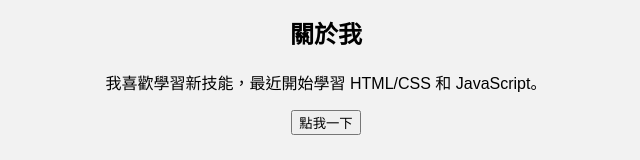
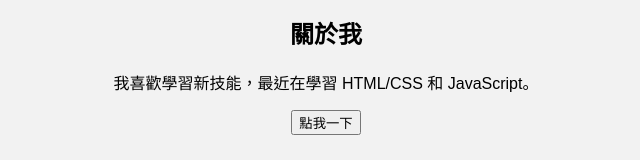
Before and after one commit to huiyaooo/huiyaooo.github.io, a plain HTML site: page index.html in a window 1280 px wide. Shown: the part 212-372 px from the top of the page, without its empty margins (314-954 px from the left). Drawn offline with Linux system fonts and the light colour scheme.

Commit message:
Update index.html

```diff
--- a/index.html
+++ b/index.html
@@ -14,7 +14,7 @@
     <a href="#about">👉 看關於我</a>
 
     <h2 id="about">關於我</h2>
-    <p>我喜歡學習新技能，最近開始學習 HTML/CSS 和 JavaScript。</p>
+    <p>我喜歡學習新技能，最近在學習 HTML/CSS 和 JavaScript。</p>
 
     <button onclick="sayHello()">點我一下</button>
 
```
